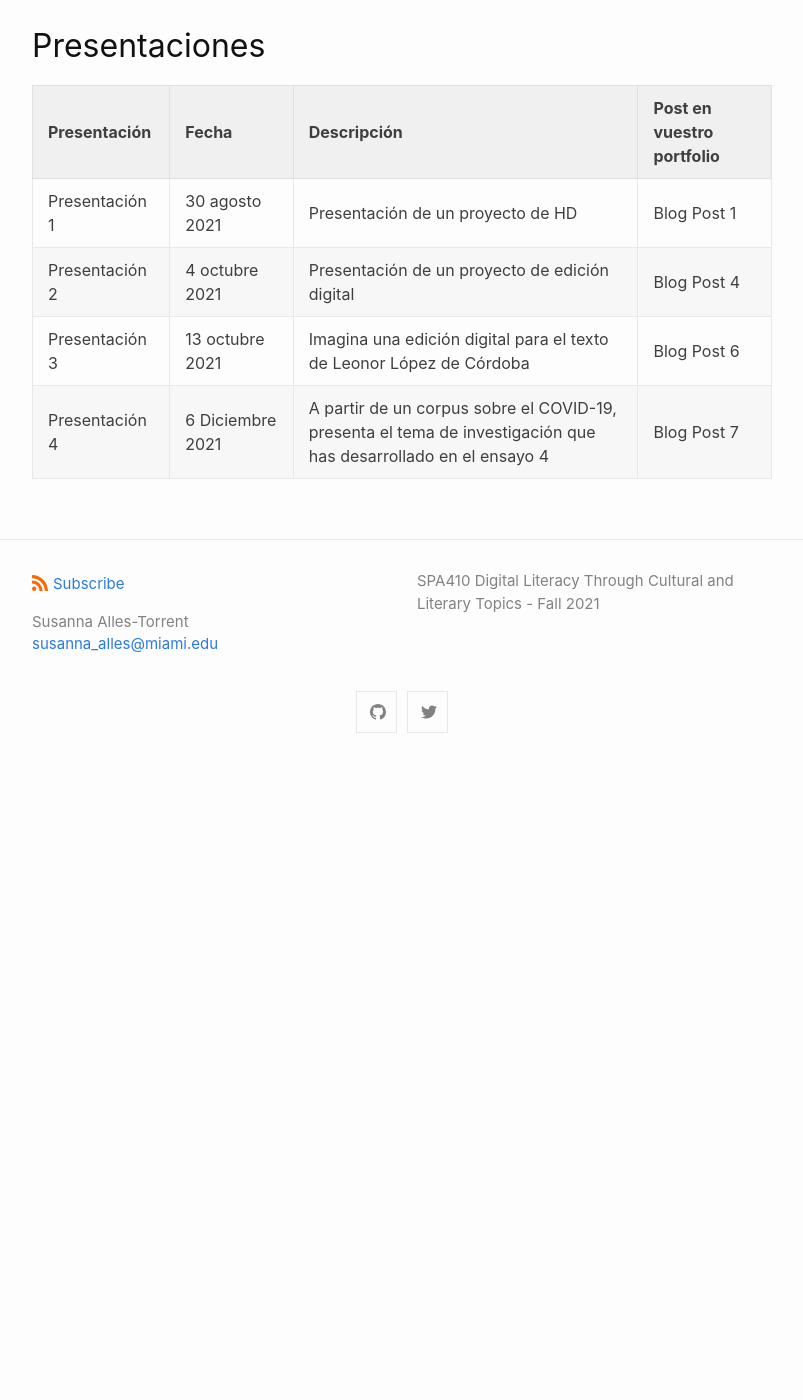
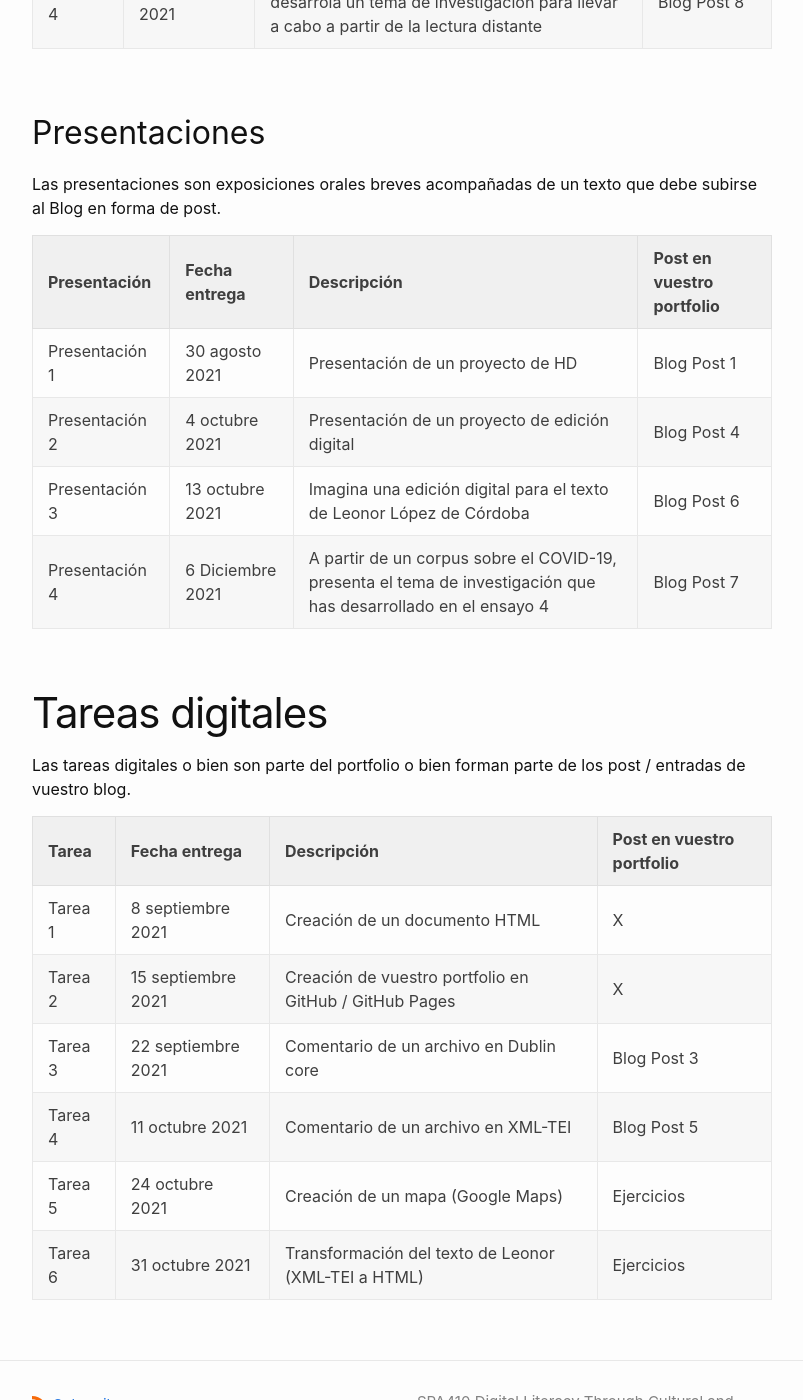
Before and after one commit to susannalles/SPA410, a Jekyll site: the page built from ejercicios/index.md, in a window 1280 px wide and 1400 px high, scrolled down 791 px. Shown: the whole window, without its empty margins (238-1041 px from the left). Built offline with Jekyll 4.4.1, drawn with Linux system fonts in a browser that asks for light colours; before the commit the page ends 1559 px from its top, so only the background shows below that; some of the changed text lies outside the part shown.

Commit message:
Update index.md

```diff
--- a/ejercicios/index.md
+++ b/ejercicios/index.md
@@ -5,7 +5,9 @@ title: Ejercicios
 
 ## Ensayos
 
-Ensayo               | Fecha               | Descripción              | Post en vuestro portfolio
+Los ensayos se entregan en Google Drive y deben pasarse las correcciones de la profesora para obtener la nota final. Los ensayos deben subirse a vuestro Blog personal en formato de post siguiendo siempre las indicaciones que se os dan.
+
+Ensayo               | Fecha entrega          | Descripción              | Post en vuestro portfolio
 --------------------- | --------------------- | --------------------- | ---------------------
 Ensayo 1 | 12 septiembre 2021           | Describe una experiencia con datos digitales o imagina un proyecto de HD     | Blog Post 2
 Ensayo 2 | 24 octubre 2021 | Reflexiona y describe en un ensayo académico tu experiencia con la codificación de textos y el ejercicio sobre el texto de Leonor López de Córdoba |  Blog Post 6
@@ -14,9 +16,24 @@ Ensayo 4 | 1 Diciembre 2021 | A partir de un corpus sobre el COVID-19, desarrola
 
 ## Presentaciones
 
-Presentación          | Fecha                 | Descripción           | Post en vuestro portfolio
+Las presentaciones son exposiciones orales breves acompañadas de un texto que debe subirse al Blog en forma de post.
+
+Presentación          | Fecha entrega         | Descripción           | Post en vuestro portfolio
 --------------------- | --------------------- | --------------------- | ---------------------
 Presentación 1        | 30 agosto 2021        | Presentación de un proyecto de HD      | Blog Post 1
 Presentación 2        | 4 octubre 2021        | Presentación de un proyecto de edición digital | Blog Post 4
 Presentación 3        | 13 octubre 2021       | Imagina una edición digital para el texto de Leonor López de Córdoba | Blog Post 6
 Presentación 4        | 6 Diciembre 2021      | A partir de un corpus sobre el COVID-19, presenta el tema de investigación que has desarrollado en el ensayo 4 | Blog Post 7
+
+# Tareas digitales
+
+Las tareas digitales o bien son parte del portfolio o bien forman parte de los post / entradas de vuestro blog.
+
+Tarea                 | Fecha entrega         | Descripción           | Post en vuestro portfolio
+--------------------- | --------------------- | --------------------- | ---------------------
+Tarea 1               | 8 septiembre 2021     | Creación de un documento HTML    | X
+Tarea 2               | 15 septiembre 2021    | Creación de vuestro portfolio en GitHub / GitHub Pages | X
+Tarea 3               | 22 septiembre 2021    | Comentario de un archivo en Dublin core | Blog Post 3
+Tarea 4               | 11 octubre 2021       | Comentario de un archivo en XML-TEI | Blog Post 5
+Tarea 5               | 24 octubre 2021       | Creación de un mapa (Google Maps) | Ejercicios
+Tarea 6               | 31 octubre 2021       | Transformación del texto de Leonor (XML-TEI a HTML) | Ejercicios
```
